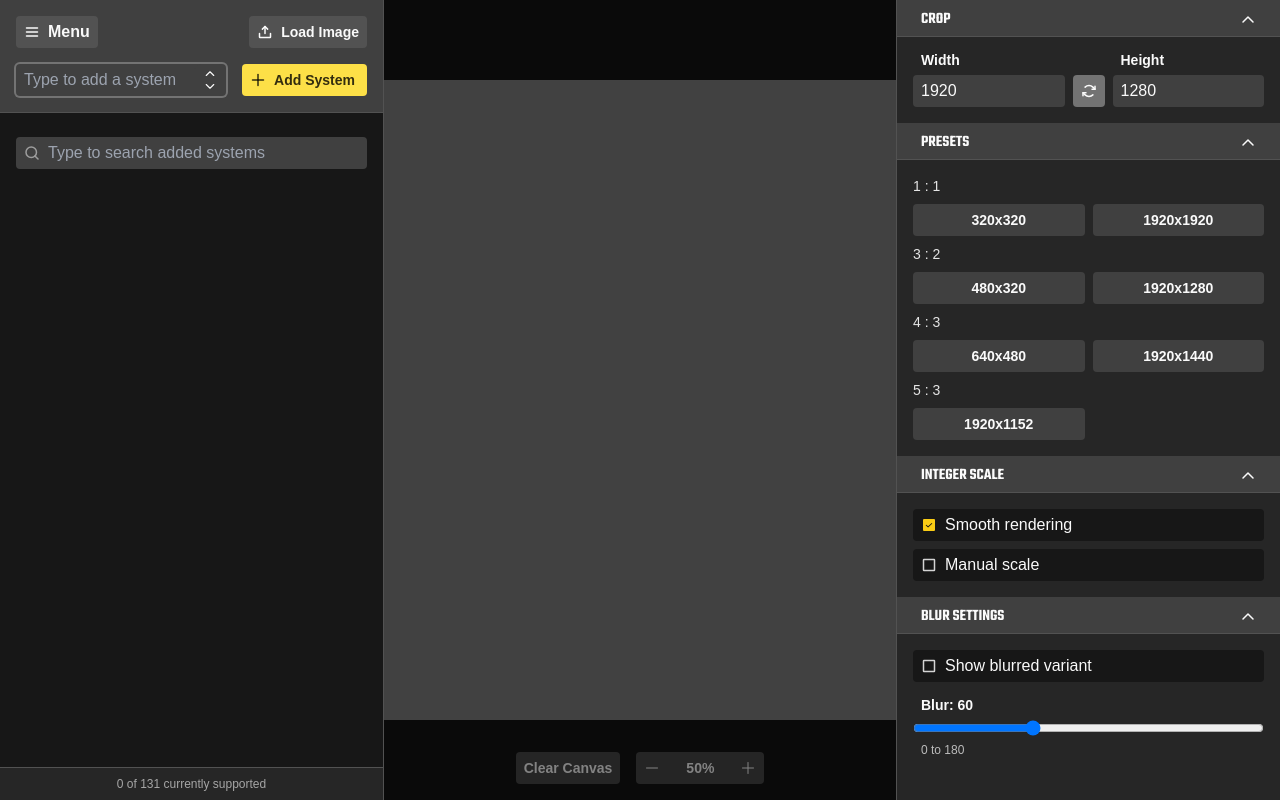
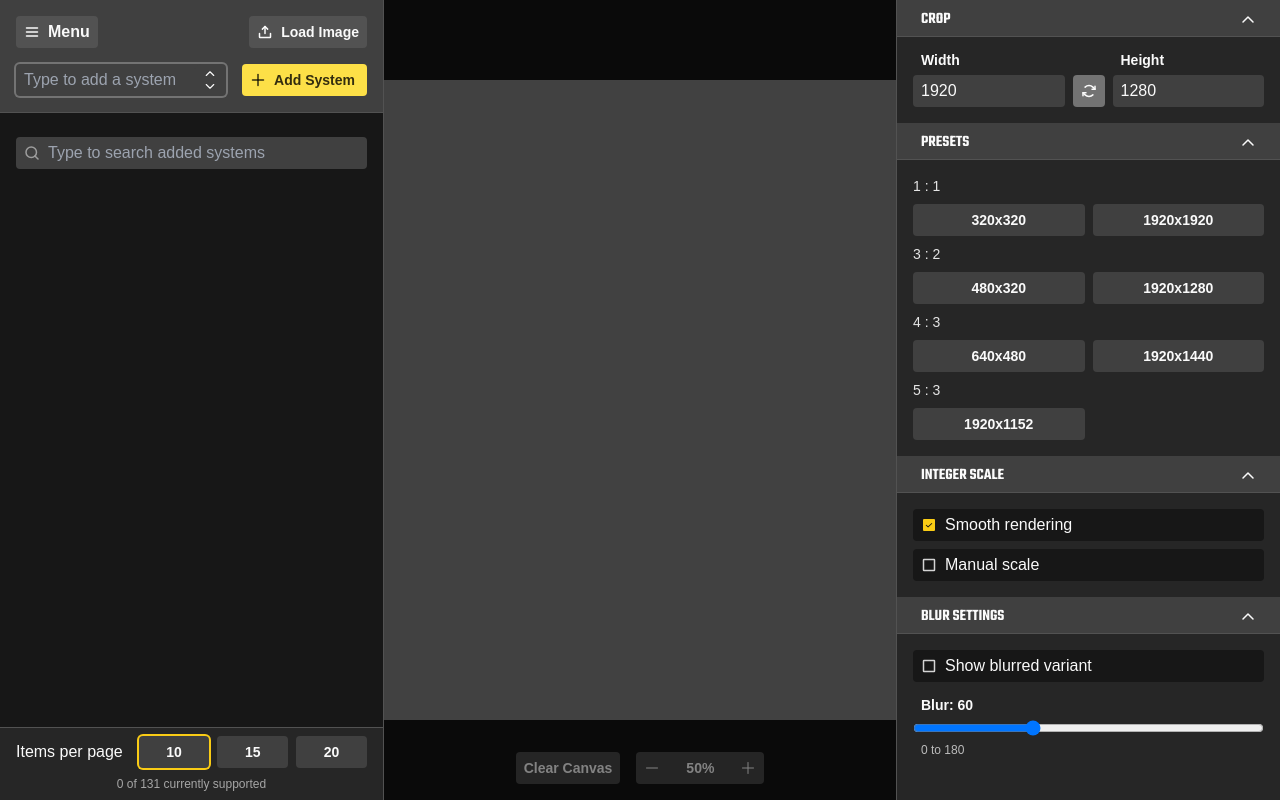
Before and after one commit to mluizvitor/albedo-wallpaper-cropper, a React (Vite) app: page / in a window 1280 px wide. Built offline with nearby package versions, Linux system fonts and the light colour scheme; a web font is replaced by a local one.

Commit message:
Added options to show 10, 15 or 20 items per page

```diff
--- a/src/components/UpdatePrompt/index.tsx
+++ b/src/components/UpdatePrompt/index.tsx
@@ -65,7 +65,7 @@ export function UpdatePrompt() {
         />
 
         <Button label='Update now'
-          className='bg-amber-400 text-black/80'
+          className='bg-yellow-400 text-black/80'
           onClick={handleUpdate}
         />
       </div>
--- a/src/sections/FileListSection/index.tsx
+++ b/src/sections/FileListSection/index.tsx
@@ -35,7 +35,7 @@ export default function FileListSection() {
   const [systemQuerySearch, setSystemQuerySearch] = useState('');
   const [addedSystemQuery, setAddedSystemQuery] = useState('');
 
-  const imagePerPage = 15;
+  const [imagePerPage, setImagePerPage] = useState(10);
   const [paginatorStart, setPaginatorStart] = useState(0);
 
 
@@ -135,7 +135,7 @@ export default function FileListSection() {
 
   useEffect(() => {
     setPaginatorStart(0);
-  }, [addedSystemQuery]);
+  }, [addedSystemQuery, imagePerPage]);
 
   useEffect(() => {
     if (filteredAddedSystem.length > 0 && filteredAddedSystem.length <= paginatorStart) {
@@ -325,7 +325,12 @@ export default function FileListSection() {
           )}
         </div>
 
-        <ul className='grid grid-cols-3 grid-rows-5 w-full grow gap-2'>
+        <ul className={[
+          'grid w-full grow gap-2',
+          imagePerPage === 10 && 'grid-cols-2 grid-rows-5',
+          imagePerPage === 15 && 'grid-cols-3 grid-rows-5',
+          imagePerPage === 20 && 'grid-cols-4 grid-rows-5'
+        ].join(' ')}>
           {filteredAddedSystem.map(item => (
             <FileCard key={item.id}
               item={item}
@@ -384,8 +389,22 @@ export default function FileListSection() {
               disabled={!(paginatorStart + imagePerPage < filteredAddedSystem.length)}
               onClick={() => { setPaginatorStart((Math.ceil(filteredAddedSystem.length / imagePerPage) - 1) * imagePerPage); }} />
           </div>
-
         )}
+        <div className='flex gap-2 items-center mb-2'>
+          <span className='mr-2 shrink-0'>{'Items per page'}</span>
+          <Button label='10'
+            className={['flex-1 ring-2 justify-center', imagePerPage === 10 ? 'ring-yellow-400' : 'ring-transparent'].join(' ')}
+            onClick={() => setImagePerPage(10)}
+          />
+          <Button label='15'
+            className={['flex-1 ring-2 justify-center', imagePerPage === 15 ? 'ring-yellow-400' : 'ring-transparent'].join(' ')}
+            onClick={() => setImagePerPage(15)}
+          />
+          <Button label='20'
+            className={['flex-1 ring-2 justify-center', imagePerPage === 20 ? 'ring-yellow-400' : 'ring-transparent'].join(' ')}
+            onClick={() => setImagePerPage(20)}
+          />
+        </div>
         <span className='w-full text-xs text-center opacity-60'>
           {addedSystemQuery.length !== 0 ? `Found ${filteredAddedSystem.length} ${filteredAddedSystem.length === 1 ? 'system' : 'systems'}` : `${systemCollection.length} of ${systemList.length} currently supported`}
         </span>
```
